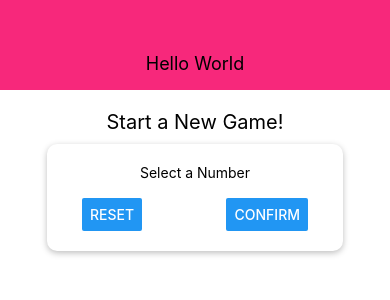
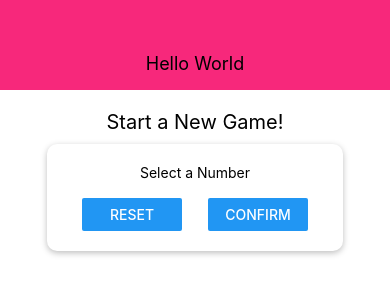
Before and after one commit to RommelTJ/rn-guess-number, a React Native app: screen / in a window 390 px wide. Shown: the top 300 px of the page. Built offline with nearby package versions, Linux system fonts and the light colour scheme.

Commit message:
:lipstick: StartGameScreen: Making the buttons the same width

```diff
--- a/screens/StartGameScreen.js
+++ b/screens/StartGameScreen.js
@@ -10,8 +10,8 @@ const StartGameScreen = (props) => {
         <Text>Select a Number</Text>
         <TextInput />
         <View style={styles.buttonContainer}>
-          <Button title="Reset" onPress={() => {}} />
-          <Button title="Confirm" onPress={() => {}} />
+          <View style={styles.button}><Button title="Reset" onPress={() => {}} /></View>
+          <View style={styles.button}><Button title="Confirm" onPress={() => {}} /></View>
         </View>
       </Card>
     </View>
@@ -38,6 +38,9 @@ const styles = StyleSheet.create({
   title: {
     fontSize: 20,
     marginVertical: 10
+  },
+  button: {
+    width: 100
   }
 });
 
```
